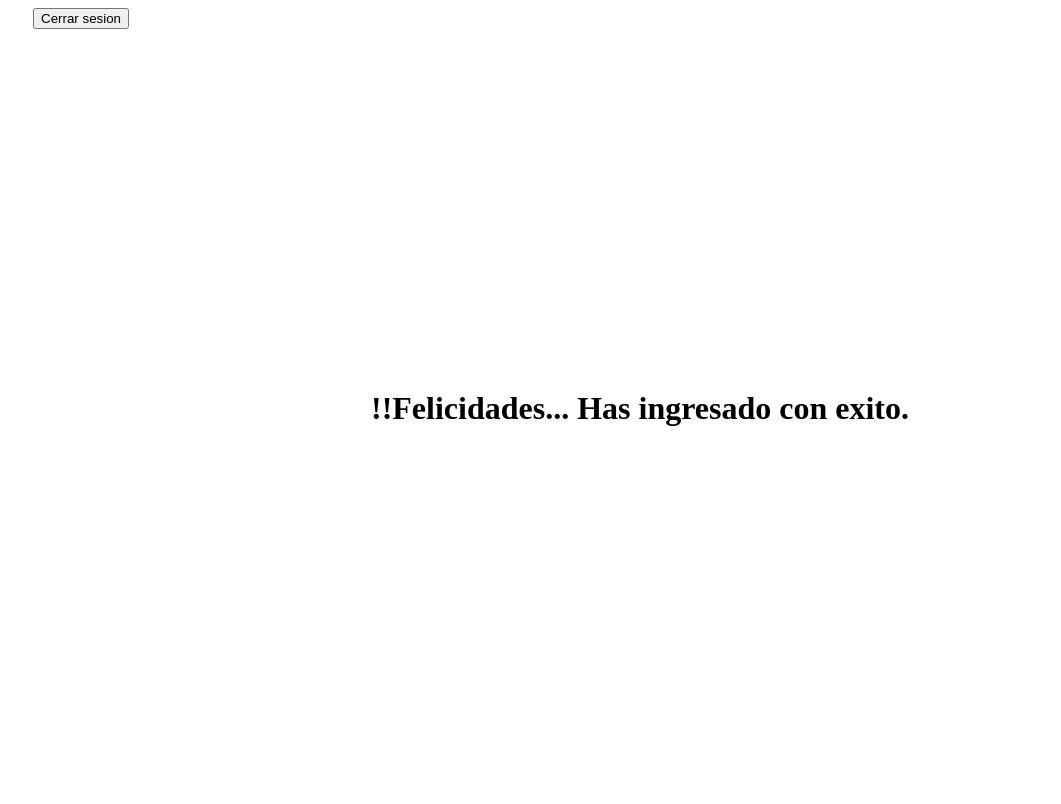
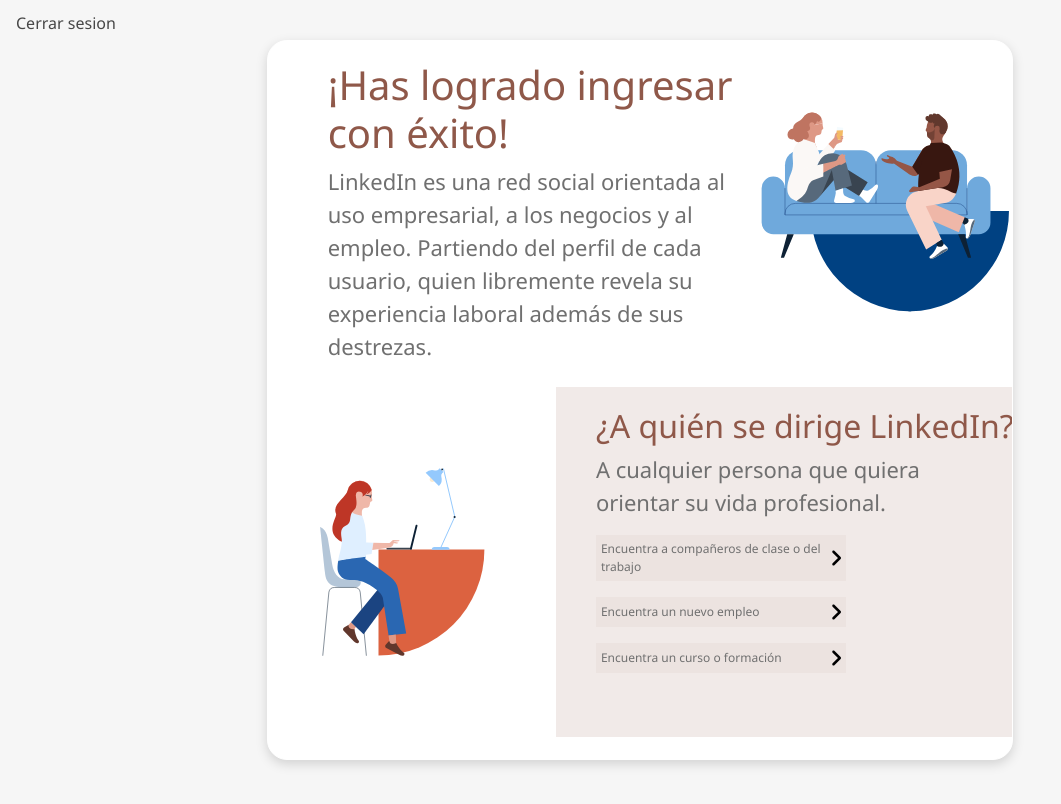
Before and after one commit to douglas-camargo/programacion_web, a plain HTML site: page html/usuario.html in a window 1280 px wide. Shown: the whole page, without its empty margins (0-1061 px from the left). Drawn offline with nearby package versions, Linux system fonts and the light colour scheme.

Commit message:
pantalla usuario lista y responsive

```diff
--- a/css/inicioSesion.css
+++ b/css/inicioSesion.css
@@ -1,3 +1,6 @@
+.body_login{
+  font-family: "Segoe UI", Arial, sans-serif;
+}
 .contenedor_principal_login{
   width: 100%;
   display: flex;
--- a/css/registro.css
+++ b/css/registro.css
@@ -1,7 +1,9 @@
-body{
+.body_registro{
   padding: 10px 40px 10px 120px;
   max-width: 100vw;
   max-height: 100vh;
+  font-family: "Segoe UI", Arial, sans-serif;
+  background-color: #F6F6F6;
 }
 .contenedor_body{
   display: flex;
@@ -134,3 +136,13 @@ body{
 .pr_45{
   padding-right:35%;
 }
+
+/* @media (max-width: 575.98px) {}
+
+@media (min-width: 576px) and (max-width: 767.98px) {}
+
+@media (min-width: 768px) and (max-width: 991.98px) {} */
+
+/* @media (min-width: 992px) and (max-width: 1199.98px) {}
+
+@media (min-width: 1200px) {} */
--- a/css/usuario.css
+++ b/css/usuario.css
@@ -1,13 +1,139 @@
+.body_usuario{
+  background-color: #F6F6F6;
+  font-family: "Segoe UI", Arial, sans-serif;
+}
+
 .contendor_usuario{
-  display: flex;
-  justify-content: center;
-  align-items: center;
-  min-height: 100vh;
   position: relative;
+  background-color: #FFFFFF;
+  border: 1px solid #FFFFFF;
+  min-height: 90%;
+  height: 90%;
+  box-shadow: 0 4px 12px rgb(0 0 0 / 15%);
+  border-radius: 20px;
+  padding-left: 60px;
+  padding-top: 20px;
+  overflow-y: auto;
+  overflow-x: hidden;
+}
+.titulos{
+  color: #8F5849;
+}
+
+.parrafo_principal{
+  color: #707070;
+  font-size: 22px;
+}
+
+.contenedor_subtitulo_img{
+  background-color: #F1EAE8;
+  padding: 20px 40px !important;
+  height: 350px;
+}
+.subtitulo{
+  width: 450px;
+}
+.parrafo_principal_2{
+  color: #707070;
+  font-size: 22px;
+  width: 350px;
+}
+.contenedor_parrafos{
+  width: 250px;
+  font-size: 12px;
+  background-color: #ECE3E0;
+  border: 1px solid #ECE3E0;
+  color: #707070;
+}
+
+.imagen_flecha{
+  height: 20px;
+}
+
+.img_mueble{
+  width: 250px;
+  height: 220px;
+}
+.img_escritorio{
+  width: 250px;
+  height: 220px;
 }
 
 .cerrar_sesion{
   position: absolute;
-  top: 0;
-  left: 25px;
+  top: 10px;
+  left: 10px;
+  border: none;
+  background: initial;
+  color: #474747;
 }
+
+/* scroll  */
+
+.contendor_usuario::-webkit-scrollbar-thumb {
+  background: #ccc;
+  border-radius: 15px
+}
+.contendor_usuario::-webkit-scrollbar-thumb:hover {
+  background: #b3b3b3;
+  box-shadow: 0 0 2px 1px rgba(0, 0, 0, 0.2);
+}
+.contendor_usuario::-webkit-scrollbar-thumb:active {
+  background-color: #999999;
+}
+.contendor_usuario::-webkit-scrollbar-track {
+  background: #e1e1e1;
+  border-radius: 15px;
+}
+.contendor_usuario::-webkit-scrollbar-track:hover,
+.contendor_usuario::-webkit-scrollbar-track:active {
+background: #d4d4d4;
+}
+
+@media (max-width: 575.98px) {
+  .contendor_usuario{
+    padding-left: 0px;
+    display: flex;
+    align-items: center;
+    flex-direction: column;
+  }
+  .sub_contenedor_2{
+    display: flex;
+    flex-direction: column-reverse;
+    margin: 0;
+  }
+}
+
+@media (min-width: 576px) and (max-width: 767.98px) {
+  .contendor_usuario{
+    padding-left: 0px;
+    display: flex;
+    align-items: center;
+    flex-direction: column;
+  }
+  .sub_contenedor_2{
+    display: flex;
+    flex-direction: column-reverse;
+    margin: 0;
+  }
+
+}
+
+@media (min-width: 768px) and (max-width: 991.98px) {
+  .contendor_usuario{
+    padding-left: 0px;
+    display: flex;
+    align-items: center;
+    flex-direction: column;
+  }
+  .sub_contenedor_2{
+    display: flex;
+    flex-direction: column-reverse;
+    margin: 0;
+  }
+
+}
+
+/* @media (min-width: 992px) and (max-width: 1199.98px) {}
+
+@media (min-width: 1200px) {} */
--- a/html/usuario.html
+++ b/html/usuario.html
@@ -5,14 +5,44 @@
   <meta http-equiv="X-UA-Compatible" content="IE=edge">
   <meta name="viewport" content="width=device-width, initial-scale=1.0">
   <link rel="stylesheet" href="../css/usuario.css">
+  <link href="https://cdn.jsdelivr.net/npm/bootstrap@5.0.2/dist/css/bootstrap.min.css" rel="stylesheet" integrity="sha384-EVSTQN3/azprG1Anm3QDgpJLIm9Nao0Yz1ztcQTwFspd3yD65VohhpuuCOmLASjC" crossorigin="anonymous">
   <title>Usuario</title>
 </head>
-<body>
-  <div class="contendor_usuario">
-    <button id="cerrarSesion" class="cerrar_sesion">Cerrar sesion</button>
-    <h1>!!Felicidades... Has ingresado con exito.</h1>
-  </div>
+<body class="body_usuario d-flex justify-content-center align-items-center vh-100">
+  <button id="cerrarSesion" class="cerrar_sesion">Cerrar sesion</button>
+  <div class="contendor_usuario col-7">
+    <div class="col-12 row align-items-center mb-4">
+      <div class="col-12 col-lg-8">
+        <h1 class="titulos">¡Has logrado ingresar con éxito!</h1>
+        <p class="parrafo_principal mb-0">LinkedIn es una red social orientada al uso empresarial, a los negocios y al empleo. Partiendo del perfil de cada usuario, quien libremente revela su experiencia laboral además de sus destrezas.</p>
+      </div>
+      <div class="col-12 col-lg-4 d-flex justify-content-center">
+        <img src="/img/imagen_mueble.svg" alt="" class="img_mueble">
+      </div>
+    </div>
+    <div class="col-12 row align-items-center ms-0 sub_contenedor_2">
+      <div class="col-12 col-lg-4 d-flex justify-content-center">
+        <img src="/img/imagen_escritorio.svg" alt="" class="img_escritorio">
+      </div>
+      <div class="col-12 col-lg-8 contenedor_subtitulo_img">
+        <h2 class="titulos subtitulo">¿A quién se dirige LinkedIn?</h2>
+        <p class="parrafo_principal_2">A cualquier persona que quiera orientar su vida profesional.</p>
+        <div class="contenedor_parrafos d-flex align-items-center justify-content-between p-1">
+          <p class="parrafos mb-0">Encuentra a compañeros de clase o del trabajo</p>
+          <img src="/img/angle-right-solid.svg" alt="" class=" imagen_flecha">
+        </div>
+        <div class="contenedor_parrafos d-flex align-items-center my-3 justify-content-between p-1">
+          <p class="parrafos mb-0">Encuentra un nuevo empleo</p>
+          <img src="/img/angle-right-solid.svg" alt="" class=" imagen_flecha">
+        </div>
+        <div class="contenedor_parrafos d-flex align-items-center justify-content-between p-1">
+          <p class="parrafos mb-0">Encuentra un curso o formación</p>
+          <img src="/img/angle-right-solid.svg" alt="" class=" imagen_flecha">
+        </div>
+      </div>
+    </div>
 
   <script src="/js/usuario.js"></script>
+  <script src="https://cdn.jsdelivr.net/npm/bootstrap@5.0.2/dist/js/bootstrap.bundle.min.js" integrity="sha384-MrcW6ZMFYlzcLA8Nl+NtUVF0sA7MsXsP1UyJoMp4YLEuNSfAP+JcXn/tWtIaxVXM" crossorigin="anonymous"></script>
 </body>
 </html>
```
Also changed, not shown: html/inicioSesion.html (+1 -1 lines), registro.html (+1 -1 lines), img/angle-right-solid.svg (added), img/imagen_escritorio.svg (added), img/imagen_mueble.svg (added).
